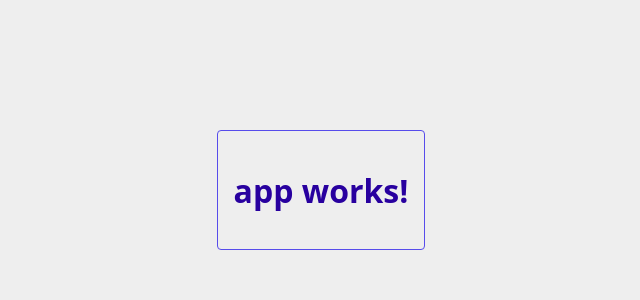
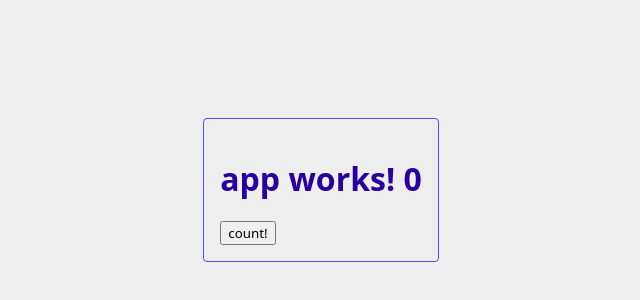
Before and after one commit to montoyaguzman/sacaffold-react, a React app: page / in a window 1280 px wide. Shown: the part 210-510 px from the top of the page, without its empty margins (319-959 px from the left). Built offline with nearby package versions, Linux system fonts and the light colour scheme.

Commit message:
feat: integracion de source-map

```diff
--- a/src/App.js
+++ b/src/App.js
@@ -1,7 +1,19 @@
+import { useState } from "react";
+
 function App() {
+
+    const [count, setCount] = useState(0);
+    const [numbers, setNumbers] = useState([]);
+
+    const updateCount = () => {
+        setCount(count + 1);
+        setNumbers(numbers.push(count));
+    };
+
     return (
-        <div class="container">
-            <h1>app works!</h1>
+        <div className="container">
+            <h1>app works! {count}</h1>
+            <button onClick={updateCount}>count!</button>
         </div>
     )
 }
--- a/webpack.config.js
+++ b/webpack.config.js
@@ -40,5 +40,6 @@ module.exports = {
       open: true,
       port: 3000,
       compress: true,
-    }
+    },
+    devtool: 'source-map'
 }
```
